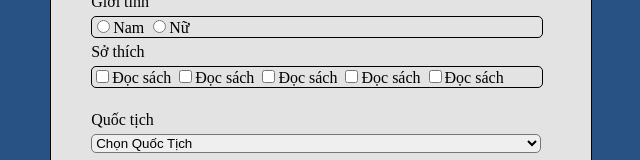
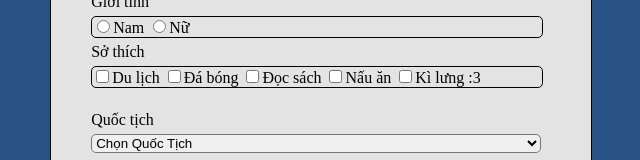
Before and after one commit to ThiQui/conkec, a plain HTML site: page index.html in a window 1280 px wide. Shown: the part 222-382 px from the top of the page, without its empty margins (337-977 px from the left). Drawn offline with Linux system fonts and the light colour scheme.

Commit message:
Update index.html

```diff
--- a/index.html
+++ b/index.html
@@ -25,11 +25,11 @@
 
             Sở thích <br>
             <div class="bdsm">
+                <input type="checkbox">Du lịch
+                <input type="checkbox">Đá bóng
                 <input type="checkbox">Đọc sách
-                <input type="checkbox">Đọc sách
-                <input type="checkbox">Đọc sách
-                <input type="checkbox">Đọc sách
-                <input type="checkbox">Đọc sách
+                <input type="checkbox">Nấu ăn
+                <input type="checkbox">Kì lưng :3
             </div>
             <br>
             Quốc tịch <br>
```
